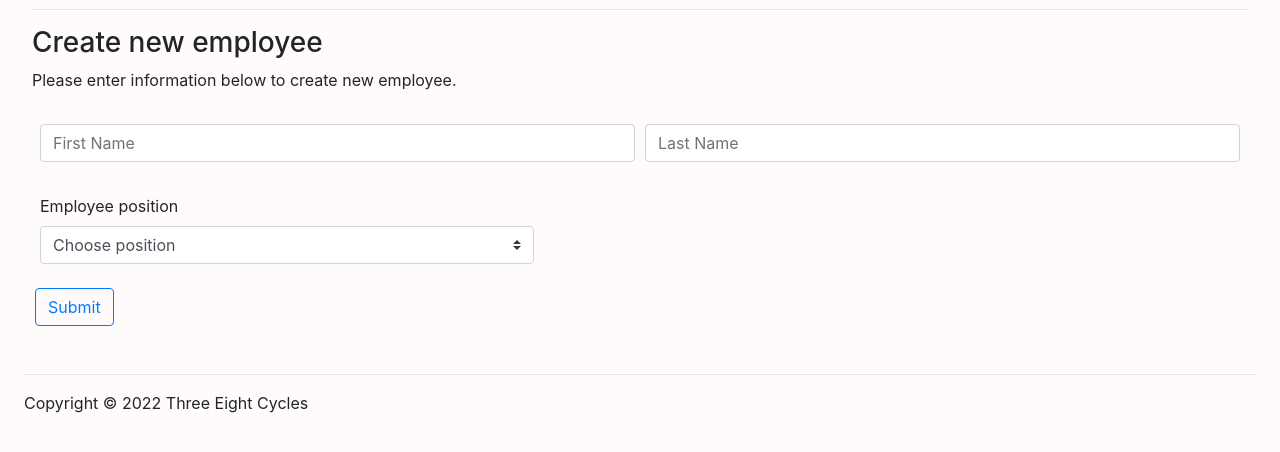
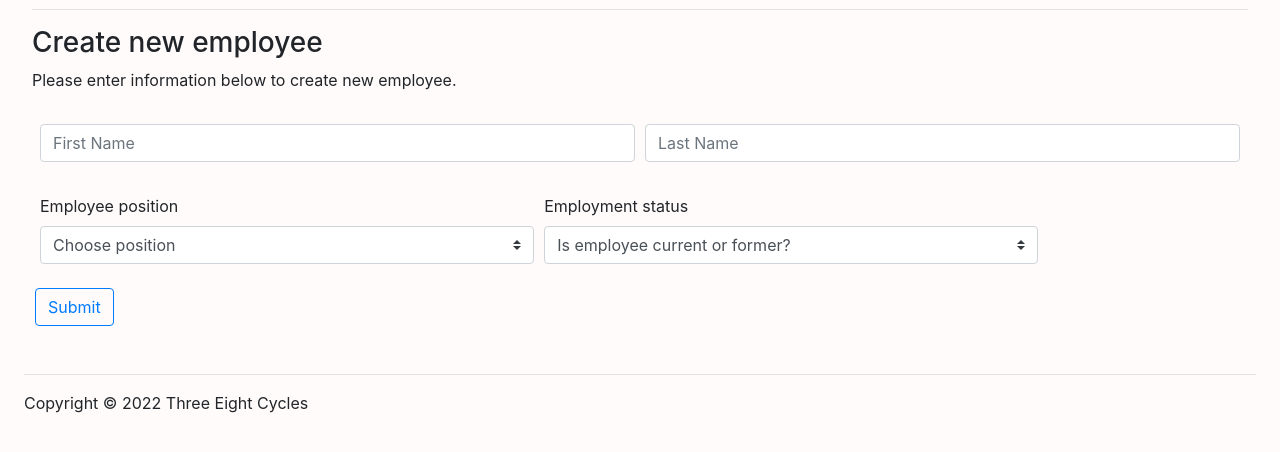
Before and after one commit to rgthomas01/Database-Project, a Flask app: page /employees/create in a window 1280 px wide. Shown: the part 149-601 px from the top of the page. Run offline with Flask 2, Linux system fonts and the light colour scheme; some libraries are stand-ins or nearby versions.

Commit message:
added Employees.eeStatus to templates, app, database

```diff
--- a/app.py
+++ b/app.py
@@ -315,9 +315,10 @@ def employeesCreate():
         eeFirstName = request.form["eeFirstName"]
         eeLastName= request.form["eeLastName"]
         eePosition = request.form["eePosition"]
+        eeStatus = request.form["eeStatus"]
 
-        query = "INSERT INTO Employees (eeId, eeFirstName, eeLastName,eePosition) VALUES (NULL, %s,%s,%s);"
-        cursor = db.execute_query(db_connection=db_connection, query=query,  query_params = (eeFirstName,eeLastName, eePosition, ))
+        query = "INSERT INTO Employees (eeId, eeFirstName, eeLastName,eePosition,eeStatus) VALUES (NULL, %s,%s,%s,%s);"
+        cursor = db.execute_query(db_connection=db_connection, query=query,  query_params = (eeFirstName,eeLastName, eePosition, eeStatus ))
         results = (cursor.fetchall())
 
     return create(dbEntity)
--- a/database/38_DML.sql
+++ b/database/38_DML.sql
@@ -53,15 +53,15 @@ Select * FROM Employees;
 SELECT eeId, eeFirstName, eeLastName from Employees Where eeId = '%s' AND eeFirstName='%s' AND eeLastName='%s';
 
 /***********CREATE***********/
-INSERT INTO Employees (eeId, eeFirstName, eeLastName,eePosition)
-Values (NULL, '%s','%s','%s');
+INSERT INTO Employees (eeId, eeFirstName, eeLastName,eePosition,eeStatus)
+Values (NULL, '%s','%s','%s','%s');
 
 
 /***********UPDATE***********/
 /*grab item passed to update by id */
 SELECT * FROM Employees WHERE eeId = '%s';
 /*then Update*/
-UPDATE Employees SET eeFirstName = '%s', eeLastName = '%s', eePosition = '%s' WHERE eeId ='%s';
+UPDATE Employees SET eeFirstName = '%s', eeLastName = '%s', eePosition = '%s', eeStatus = '%s' WHERE eeId ='%s';
 
 /***********DELETE ***********/
 /*Replace eeId with Null in all Purchases ee is affiliated with */
--- a/database/38_db.sql
+++ b/database/38_db.sql
@@ -37,11 +37,12 @@ CREATE TABLE `Employees` (
   `eeFirstName` varchar(35) NOT NULL,
   `eeLastName` varchar(35) NOT NULL,
   `eePosition` varchar(35) NOT NULL,
+  `eeStatus`  tinyint(1) NOT NULL,
   PRIMARY KEY (`eeId`)
 ) ENGINE=InnoDB AUTO_INCREMENT=28 DEFAULT CHARSET=latin1;
 
-INSERT INTO `Employees` (`eeId`, `eeFirstName`, `eeLastName`,  `eePosition`)
-VALUES (NULL, 'Paul', 'Bunion', 'floorManager');
+INSERT INTO `Employees` (`eeId`, `eeFirstName`, `eeLastName`,  `eePosition`, `eeStatus`)
+VALUES (NULL, 'Paul', 'Bunion', 'floorManager', '1');
 
 CREATE TABLE `Purchases` (
   `purchaseId` int(11) NOT NULL AUTO_INCREMENT UNIQUE,
--- a/templates/createUpdate.j2
+++ b/templates/createUpdate.j2
@@ -74,11 +74,19 @@
         <div class="col-5">
         <label for="eePosition">Employee position</label>
         <select class="custom-select" name="eePosition" id="eePosition" required>
-            <option value="">Choose position</option>
+            <option value="" disabled selected>Choose position</option>
             <option value="salesAssociate">Sales Associate</option>
             <option value="floorManager">Floor Manager</option>
             <option value="mechanic">Mechanic</option>
             <option value="generalManager">General Manager</option>
+        </select>
+        </div>
+        <div class="col-5">
+        <label for="eeStatus">Employment status</label>
+        <select class="custom-select" name="eeStatus" id="eeStatus" required>
+            <option value="" disabled selected>Is employee current or former?</option>
+            <option value="1">Current</option>
+            <option value="0">Former</option>
         </select>
         </div>
     </div>
@@ -151,7 +159,7 @@
 </form>
 {% endset %}
 
-{#  2.3 Create / Update purchases form --!>
+{#  2.3 Create / Update purchases form #}
 {# ---------------------------------------------- #}
 {% set createUpdatePurchasesForm %}
 {#  Pre-fill values when called to update  #}
@@ -256,7 +264,7 @@
 </form>
 {% endset %}
 
-{#  2.4 Create / Update items form --!>
+{#  2.4 Create / Update items form #}
 {# ---------------------------------------------- #}
 {% set createUpdateItemsForm %}
     {#  Pre-fill values when called to update  #}
```
